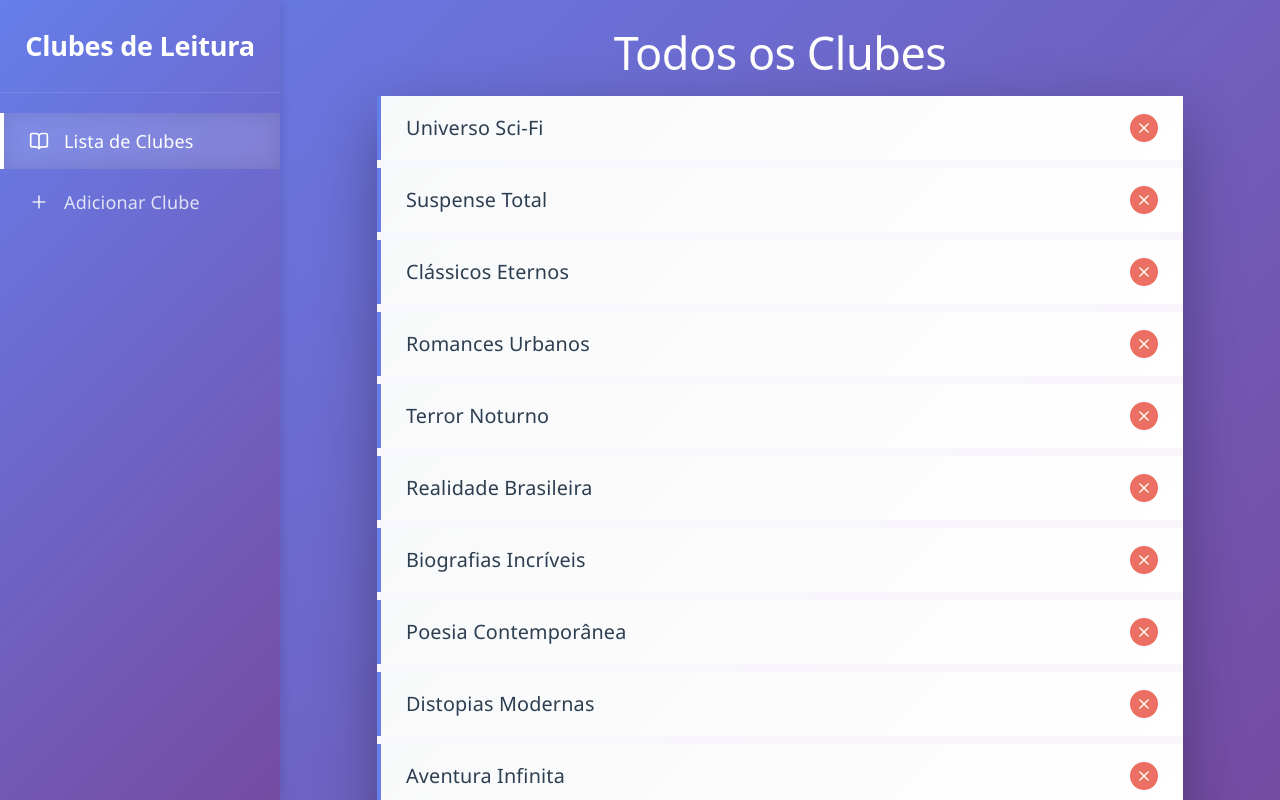
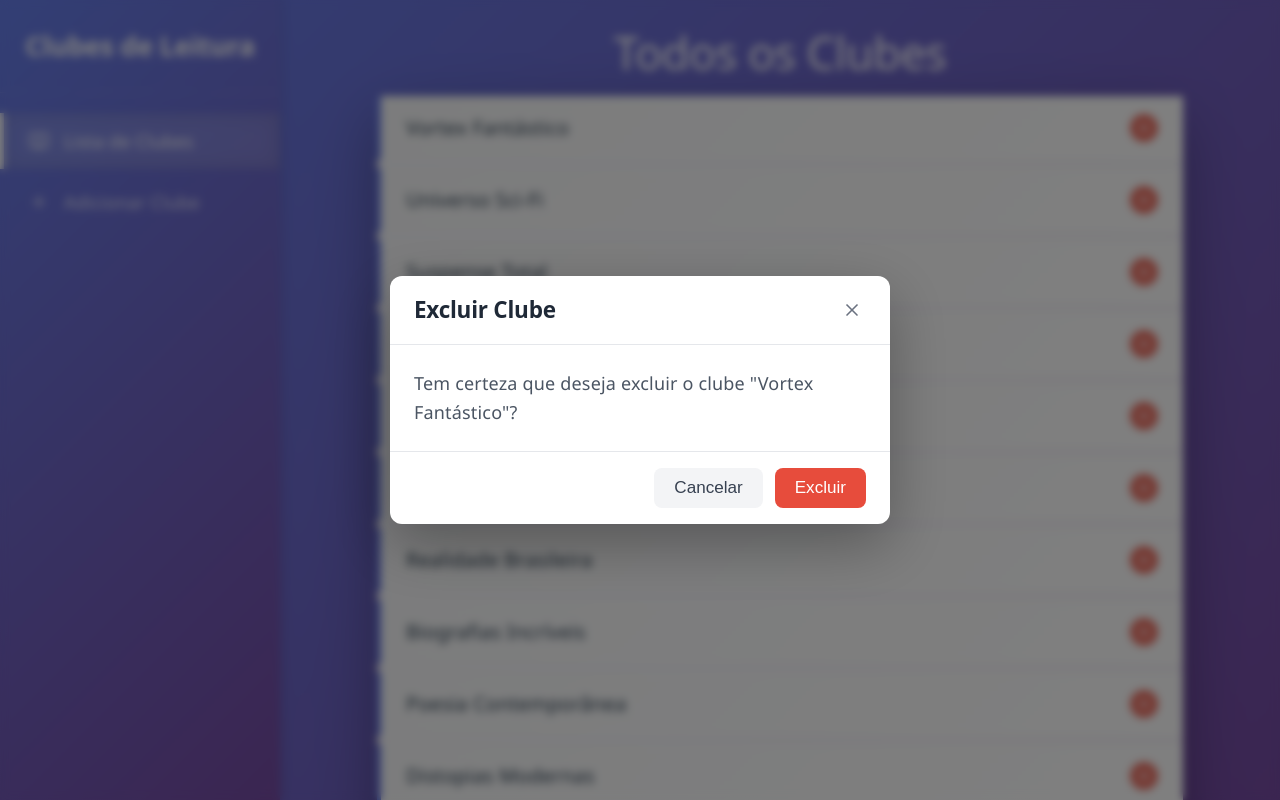
Before and after one commit to thiagoperest/desenvolvimento-react-DR4_AT, a React (Vite) app: page / in a window 1280 px wide. Both pictures are taken after a click on the button 1144 px from the left and 128 px from the top of the page. Shown: the top 800 px of the page. Built offline with nearby package versions, Linux system fonts and the light colour scheme.

Commit message:
feat: add tarefa 15 e 16

```diff
--- a/src/components/ClubeLista.jsx
+++ b/src/components/ClubeLista.jsx
@@ -1,14 +1,30 @@
+import { useState } from 'react'
 import { useClube } from '../context/ClubeContext.jsx'
 import { Link } from 'react-router-dom'
 import { X } from 'lucide-react'
+import ModalConfirmacao from './ModalConfirmacao.jsx'
 import './ClubeLista.css'
 
 export default function ClubeLista() {
   const { clubes, removerClube } = useClube()
+  const [modalAberto, setModalAberto] = useState(false)
+  const [clubeParaExcluir, setClubeParaExcluir] = useState(null)
 
-  const handleExcluir = (id, event) => {
+  const handleAbrirModal = (id, nome) => (event) => {
     event.stopPropagation()
-    removerClube(id)
+    setClubeParaExcluir({ id, nome })
+    setModalAberto(true)
+  }
+
+  const handleFecharModal = () => {
+    setModalAberto(false)
+    setClubeParaExcluir(null)
+  }
+
+  const handleConfirmarExclusao = () => {
+    if (clubeParaExcluir) {
+      removerClube(clubeParaExcluir.id)
+    }
   }
 
   return (
@@ -23,7 +39,7 @@ export default function ClubeLista() {
               </Link>
               <button
                 className="clube-lista__delete-btn"
-                onClick={(e) => handleExcluir(clube.id, e)}
+                onClick={handleAbrirModal(clube.id, clube.nome)}
                 title="Excluir clube"
               >
                 <X size={16} />
@@ -32,6 +48,16 @@ export default function ClubeLista() {
           ))}
         </ul>
       </div>
+
+      <ModalConfirmacao
+        isOpen={modalAberto}
+        onClose={handleFecharModal}
+        onConfirm={handleConfirmarExclusao}
+        titulo="Excluir Clube"
+        mensagem={clubeParaExcluir ? `Tem certeza que deseja excluir o clube "${clubeParaExcluir.nome}"?` : ''}
+        textoBotaoConfirmar="Excluir"
+        textoBotaoCancelar="Cancelar"
+      />
     </div>
   )
 }
--- /dev/null
+++ b/src/components/ModalConfirmacao.css
@@ -0,0 +1,129 @@
+.modal-confirmacao {
+  position: fixed;
+  top: 0;
+  left: 0;
+  right: 0;
+  bottom: 0;
+  background-color: rgba(0, 0, 0, 0.5);
+  display: flex;
+  align-items: center;
+  justify-content: center;
+  z-index: 1000;
+  backdrop-filter: blur(4px);
+  animation: modal-confirmacao-fade-in 0.2s ease-out;
+}
+
+@keyframes modal-confirmacao-fade-in {
+  from {
+    opacity: 0;
+  }
+  to {
+    opacity: 1;
+  }
+}
+
+.modal-confirmacao__dialog {
+  background: white;
+  border-radius: 12px;
+  box-shadow: 0 20px 60px rgba(0, 0, 0, 0.3);
+  max-width: 500px;
+  width: 90%;
+  animation: modal-confirmacao-slide-up 0.3s ease-out;
+}
+
+@keyframes modal-confirmacao-slide-up {
+  from {
+    transform: translateY(20px);
+    opacity: 0;
+  }
+  to {
+    transform: translateY(0);
+    opacity: 1;
+  }
+}
+
+.modal-confirmacao__header {
+  display: flex;
+  justify-content: space-between;
+  align-items: center;
+  padding: 20px 24px;
+  border-bottom: 1px solid #e5e7eb;
+}
+
+.modal-confirmacao__titulo {
+  margin: 0;
+  font-size: 1.25rem;
+  font-weight: 600;
+  color: #1f2937;
+}
+
+.modal-confirmacao__close-btn {
+  background: none;
+  border: none;
+  color: #6b7280;
+  cursor: pointer;
+  padding: 4px;
+  display: flex;
+  align-items: center;
+  justify-content: center;
+  border-radius: 4px;
+  transition: all 0.2s ease;
+}
+
+.modal-confirmacao__close-btn:hover {
+  background-color: #f3f4f6;
+  color: #374151;
+}
+
+.modal-confirmacao__body {
+  padding: 24px;
+}
+
+.modal-confirmacao__mensagem {
+  margin: 0;
+  font-size: 1rem;
+  color: #4b5563;
+  line-height: 1.6;
+}
+
+.modal-confirmacao__footer {
+  display: flex;
+  gap: 12px;
+  justify-content: flex-end;
+  padding: 16px 24px;
+  border-top: 1px solid #e5e7eb;
+}
+
+.modal-confirmacao__btn {
+  padding: 10px 20px;
+  border-radius: 8px;
+  font-size: 0.95rem;
+  font-weight: 500;
+  cursor: pointer;
+  border: none;
+  transition: all 0.2s ease;
+}
+
+.modal-confirmacao__btn--cancelar {
+  background-color: #f3f4f6;
+  color: #374151;
+}
+
+.modal-confirmacao__btn--cancelar:hover {
+  background-color: #e5e7eb;
+}
+
+.modal-confirmacao__btn--confirmar {
+  background-color: #e74c3c;
+  color: white;
+}
+
+.modal-confirmacao__btn--confirmar:hover {
+  background-color: #c0392b;
+  transform: translateY(-1px);
+  box-shadow: 0 4px 12px rgba(231, 76, 60, 0.3);
+}
+
+.modal-confirmacao__btn:active {
+  transform: translateY(0);
+}
--- /dev/null
+++ b/src/components/ModalConfirmacao.jsx
@@ -0,0 +1,61 @@
+import { X } from 'lucide-react'
+import './ModalConfirmacao.css'
+
+export default function ModalConfirmacao({
+  isOpen,
+  onClose,
+  onConfirm,
+  titulo = 'Confirmar ação',
+  mensagem = 'Tem certeza que deseja continuar?',
+  textoBotaoConfirmar = 'Confirmar',
+  textoBotaoCancelar = 'Cancelar'
+}) {
+  if (!isOpen) return null
+
+  const handleConfirm = () => {
+    onConfirm()
+    onClose()
+  }
+
+  const handleBackdropClick = (e) => {
+    if (e.target === e.currentTarget) {
+      onClose()
+    }
+  }
+
+  return (
+    <div className="modal-confirmacao" onClick={handleBackdropClick}>
+      <div className="modal-confirmacao__dialog">
+        <div className="modal-confirmacao__header">
+          <h2 className="modal-confirmacao__titulo">{titulo}</h2>
+          <button
+            className="modal-confirmacao__close-btn"
+            onClick={onClose}
+            aria-label="Fechar modal"
+          >
+            <X size={20} />
+          </button>
+        </div>
+
+        <div className="modal-confirmacao__body">
+          <p className="modal-confirmacao__mensagem">{mensagem}</p>
+        </div>
+
+        <div className="modal-confirmacao__footer">
+          <button
+            className="modal-confirmacao__btn modal-confirmacao__btn--cancelar"
+            onClick={onClose}
+          >
+            {textoBotaoCancelar}
+          </button>
+          <button
+            className="modal-confirmacao__btn modal-confirmacao__btn--confirmar"
+            onClick={handleConfirm}
+          >
+            {textoBotaoConfirmar}
+          </button>
+        </div>
+      </div>
+    </div>
+  )
+}
```
